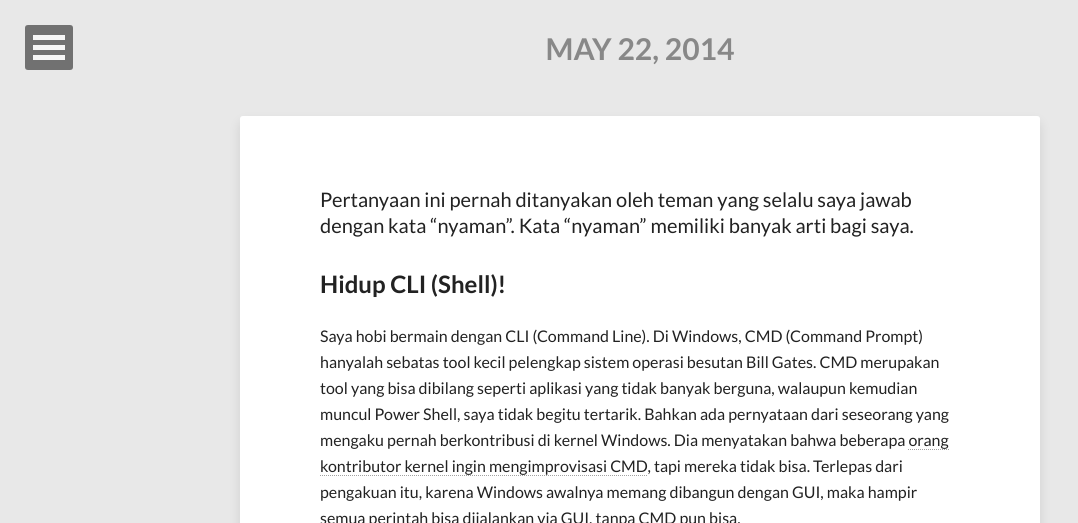
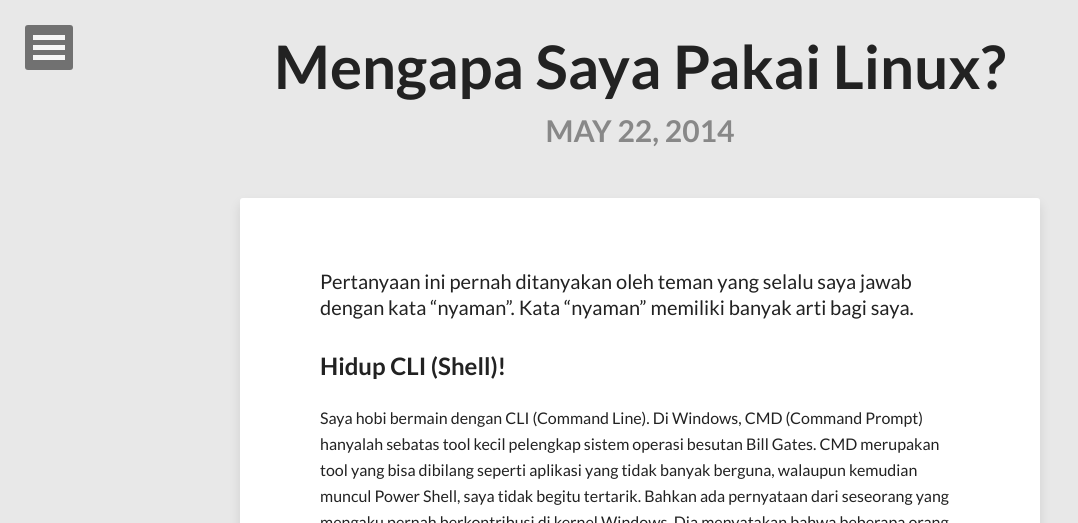
Before and after one commit to rafeyu/rafeyu.github.io, a Jekyll site: the page built from _posts/2014-05-22-mengapa-saya-pakai-linux.md, in a window 1280 px wide and 900 px high, cut to the strip 0-523 px from the top of the window. Shown: the whole strip, without its empty margins (0-1078 px from the left). Built offline with Jekyll 4.4.1, drawn with Linux system fonts in a browser that asks for light colours; nearby versions of some CDN libraries; comment, search, counter and statistics services are not loaded; some of the changed text lies outside the part shown.

Commit message:
Updated 2014-05-22-mengapa-saya-pakai-linux.md

```diff
--- a/_posts/2014-05-22-mengapa-saya-pakai-linux.md
+++ b/_posts/2014-05-22-mengapa-saya-pakai-linux.md
@@ -1,6 +1,6 @@
 ---
 published: true
-title: ""
+title: "Mengapa Saya Pakai Linux?"
 layout: post
 comments: "true"
 share: "true"
```
